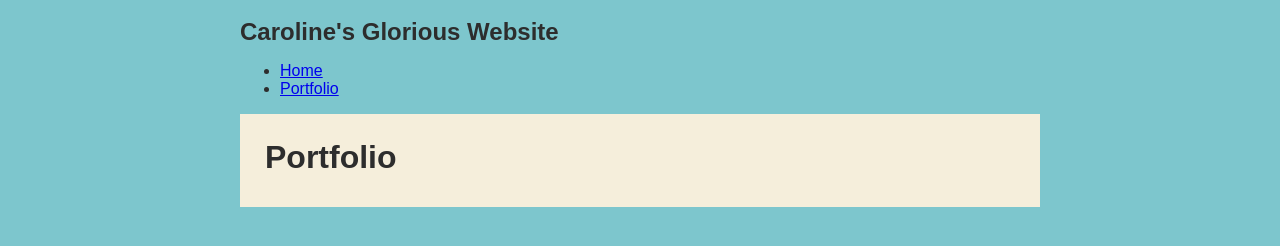
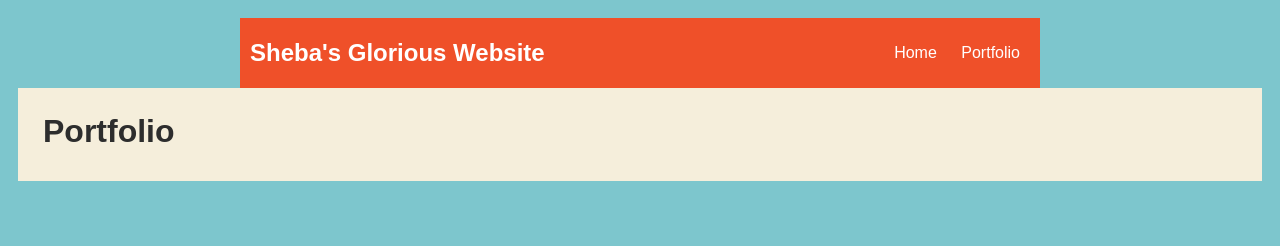
Before and after one commit to carocranford/carocranford.github.io, a plain HTML site: page portfolio.html in a window 1280 px wide. Drawn offline with Linux system fonts and the light colour scheme.

Commit message:
add portfolio.html file

```diff
--- a/portfolio.html
+++ b/portfolio.html
@@ -81,22 +81,22 @@
 
     <body>
       <div id="all-contents">
-        <header>Caroline's Glorious Website</header>
+        <nav>
+            <header>Sheba's Glorious Website</header>
             <ul>
                 <li><a href="index.html">Home</a>
                 </li>
                 <li><a href="portfolio.html">Portfolio</a>
                 </li>
-              </ul>
-           </nav>
+            </ul>
+        </nav>
+    </div>
            <main>
-            <div class="content">
+               <div class="content">
                 <h1>Portfolio</h1>
                 <ul id="portfolio">
                 </ul>
             </div>
-        </main>
-
-
+           </main>
     </body>
 </html>
```
